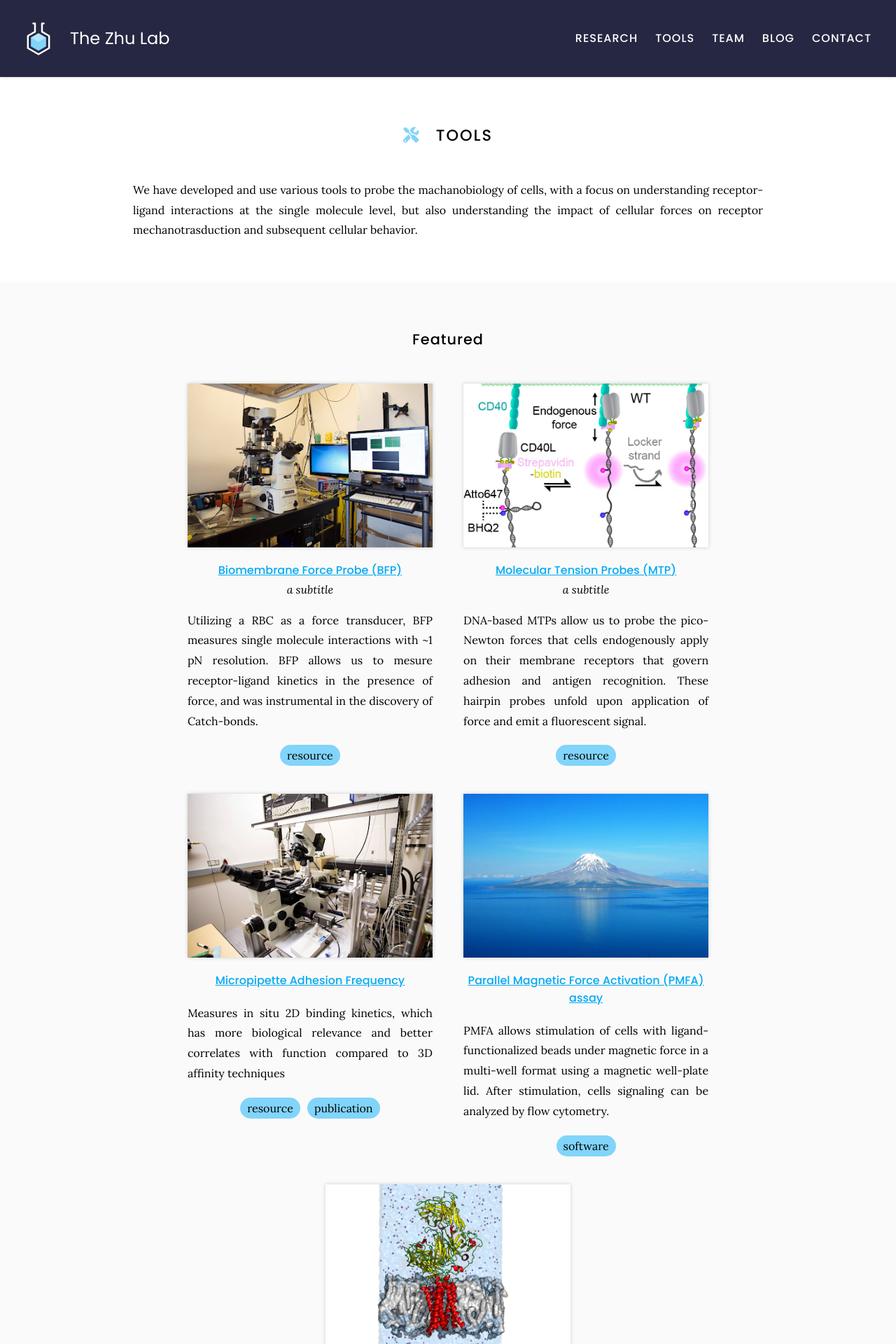
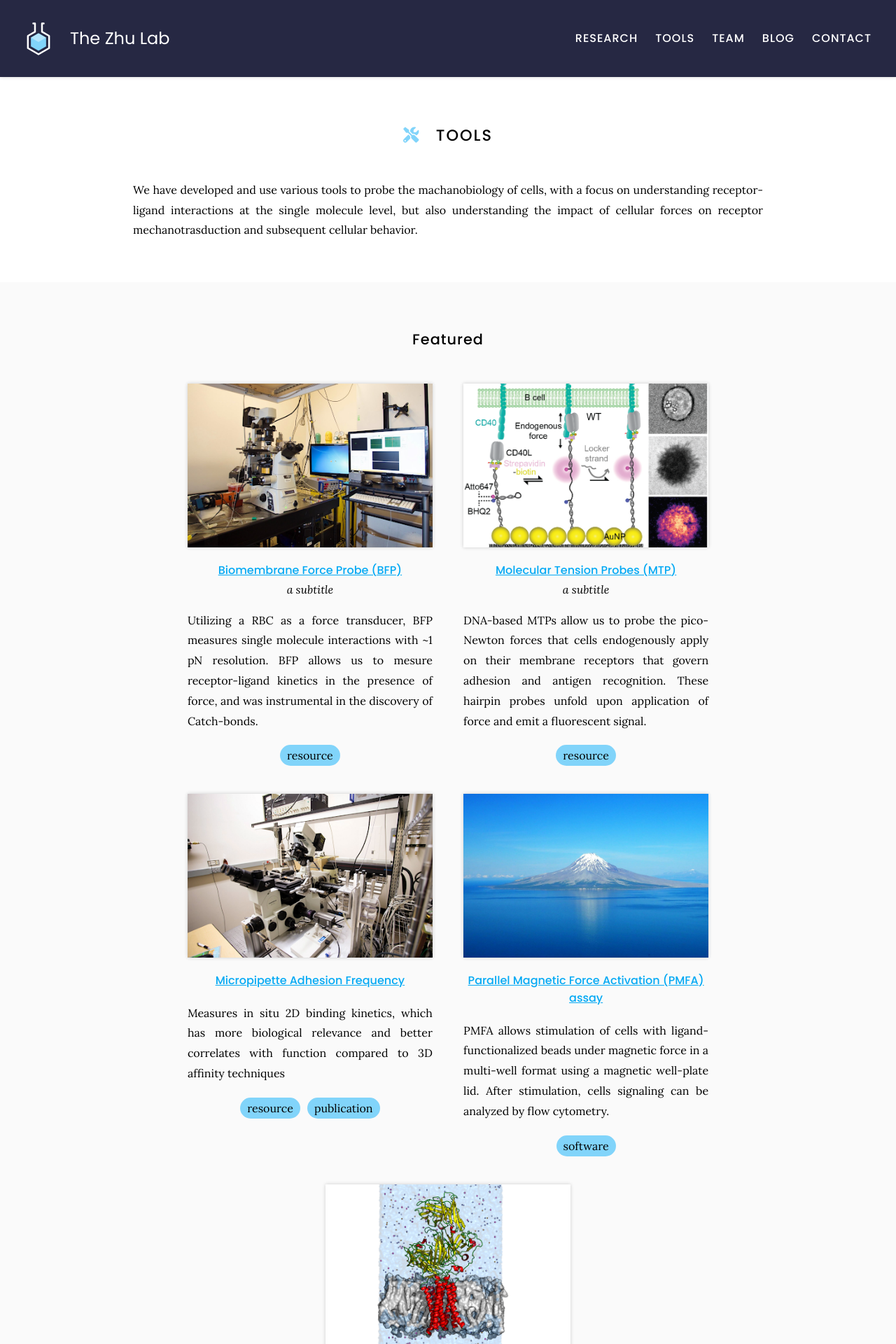
Before and after one commit to theZhuLab/zhu_lab_website, a Jekyll site: the page built from tools/index.md, in a window 1280 px wide. Shown: the top 1920 px of the page at 70% size. Built offline with Jekyll 4.4.1, drawn with Linux system fonts in a browser that asks for light colours.

Commit message:
Update tools.yaml

```diff
--- a/_data/tools.yaml
+++ b/_data/tools.yaml
@@ -11,7 +11,7 @@
 - title: Molecular Tension Probes (MTP)
   subtitle: a subtitle
   group: featured
-  image: images/MTP.jpg
+  image: images/MTP.png
   link: https://github.com/
   description: DNA-based MTPs allow us to probe the pico-Newton forces that cells endogenously apply on their membrane receptors that govern adhesion and antigen recognition. These hairpin probes unfold upon application of force and emit a fluorescent signal.
   repo: greenelab/lab-website-template
```
